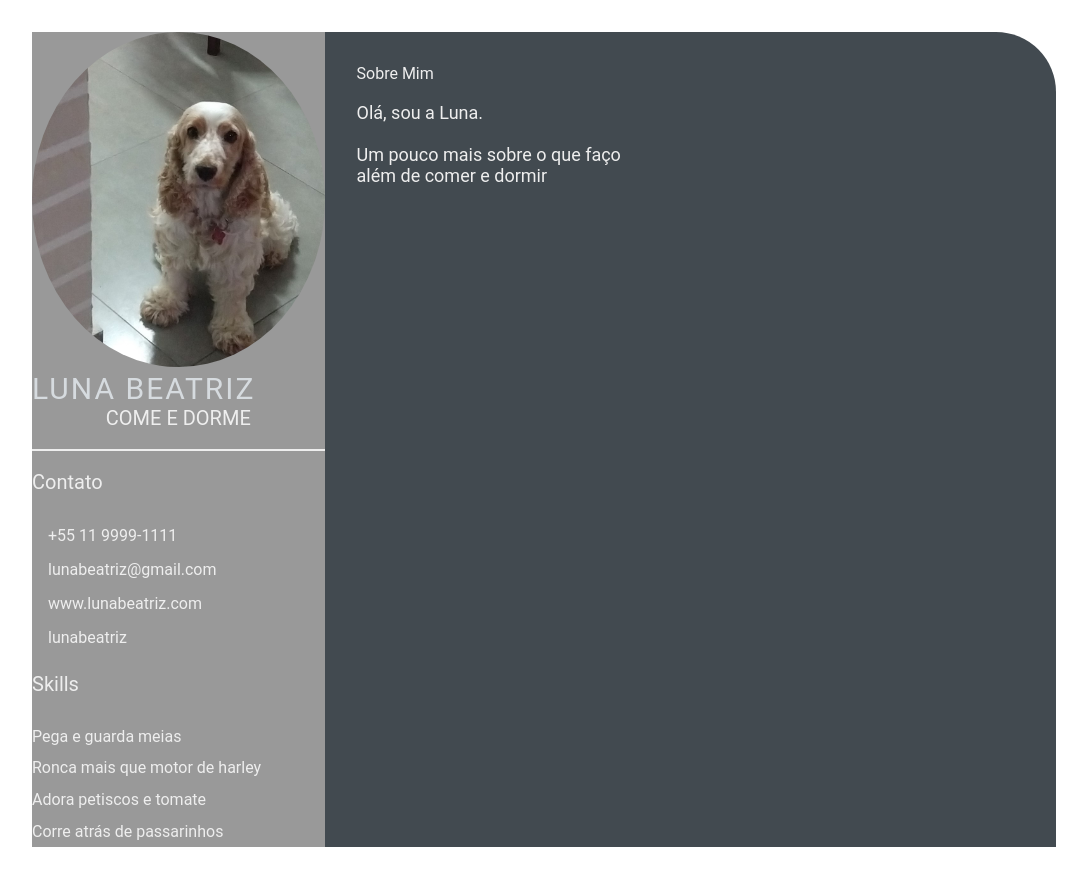
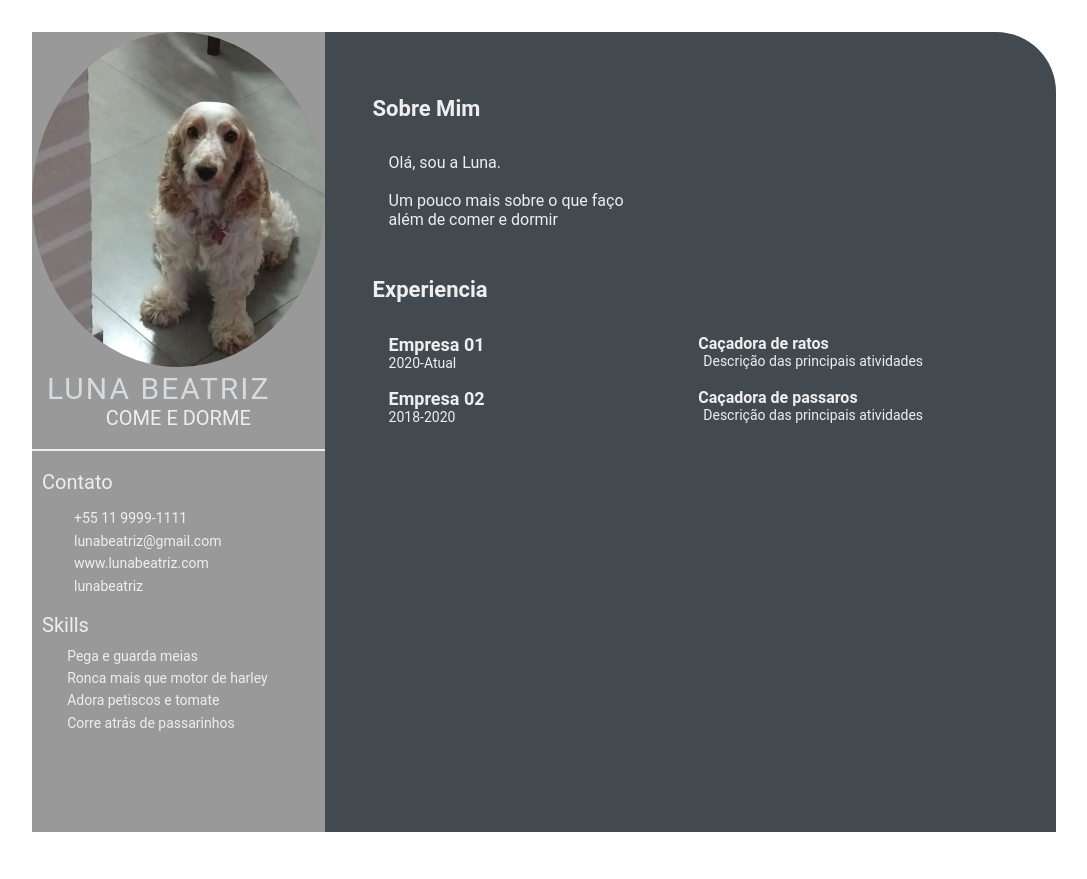
Before and after one commit to monicakkc/monicakkc.github.io, a plain HTML site: page index.html in a window 1280 px wide. Shown: the whole page, without its empty margins (96-1183 px from the left). Drawn offline with Linux system fonts and the light colour scheme.

Commit message:
Day 03 (#5)
* feature: add css e sections

* feature: add css e sections

* feature: add css e sections

```diff
--- a/index.html
+++ b/index.html
@@ -41,15 +41,43 @@
             <section class="right-section">
                 <div class="right-section-contents">
                     <section class="about-gap">
-                        <div class="right-title">Sobre Mim</div><br>
+                        <div class="right-title">Sobre Mim</div>
                         <p class="about-me-contents">
                             Olá, sou a Luna.<br>
                             <br> Um pouco mais sobre o que faço
                             <br> além de comer e dormir
                         </p>
                     </section>
+                    <section class="experience-gap">
+                        <div class="right-title">Experiencia</div>
+                        <div class="experience-contents">
+                            <div class="exp-left">
+                                <p class="exp-company-name">Empresa 01</p>
+                                <p class="exp-time-period">2020-Atual</p>
+                            </div>
+                            <div class="exp-right">
+                                <p class="exp-position">Caçadora de ratos</p>
+                                <p class="exp-desc">
+                                    Descrição das principais atividades
+                                </p>
+                                <br>
+                            </div>
+                            <div class="exp-left">
+                                <p class="exp-company-name">Empresa 02</p>
+                                <p class="exp-time-period">2018-2020</p>
+                            </div>
+                            <div class="exp-right">
+                                <p class="exp-position">Caçadora de passaros</p>
+                                <p class="exp-desc">
+                                    Descrição das principais atividades
+                                </p>
+                            </div>
 
+                        </div>
+
+                    </section>
                 </div>
+
             </section>
         </section>
     </main>
--- a/style.css
+++ b/style.css
@@ -45,6 +45,7 @@
     color: #D6DBDF;
     font-size: 30px;
     letter-spacing: 2px;
+    padding-left: 15px;
     text-transform: uppercase;
 }
 
@@ -59,45 +60,99 @@
 .left-title {
     color: #eeeeee;
     font-size: 20px;
+    padding: 0 0 0 10px;
 }
 
 .contact-info ul {
-    padding-top: 1.5rem;
+    padding-top: 10px;
+    padding-left: 10px;
 }
 
 .contact-info ul li,
 .references ul li {
-    padding: .4rem 0;
+    padding: .4rem 0 0 1rem;
     color: #eeeeee;
+    font-size: 14px;
 }
 
 .contact-info ul li i,
 .references ul li i {
     padding-right: 1rem;
-    font-size: 18px;
+    font-size: 14px;
     color: #eeeeee;
 }
 
 .skills ul {
-    padding-top: 1.5rem;
+    padding: .5rem 2rem;
 }
+
 .skills ul li p {
-    padding: .4rem 0;
+    padding: .2rem;
+    font-size: 14px;
     color: #eeeeee;
 }
 
 .right-section-contents {
-    padding: 2rem 2rem;
+    padding: 2rem 0 0 1rem;
 }
 
 .right-title {
+    padding: 1rem 2rem 1rem 1rem;
+    color: #eeeeee;
+    font-size: 22px;
+    font-weight: bold;
+}
+
+.about-gap {
+    padding: 1rem 1rem;
+}
+
+.experience-gap {
+    padding: 1rem 1rem;
+}
+
+.gap {
+    padding: 1rem 2rem;
+}
+
+.about-me-contents {
+    font-size: 16px;
+    padding: 1rem 0 0 2rem;
     color: #eeeeee;
 }
 
-.gap {
-    padding-bottom: 2rem;
+.experience-contents,
+.education-contents,
+.awards-contents {
+    display: grid;
+    grid-template-columns: repeat(2, 1fr);
+    padding: 1rem 2rem;
+    color:#eeeeee
 }
-.about-me-contents {
+
+.exp-company-name,
+.education-school-name,
+.awards-company-name {
     font-size: 18px;
-    color: #eeeeee;
+    font-weight: bold;
 }
+
+.exp-time-period,
+.educationp-time-period,
+.awards-time-period {
+    font-size: 14px;
+}
+
+.exp-position,
+.education-subject,
+.awards-name {
+    font-size: 16px;
+    font-weight: bold;
+}
+
+.exp-desc,
+.education-desc,
+.awards-desc {
+    font-size: 14px;
+    padding-left: 5px;
+}
```
